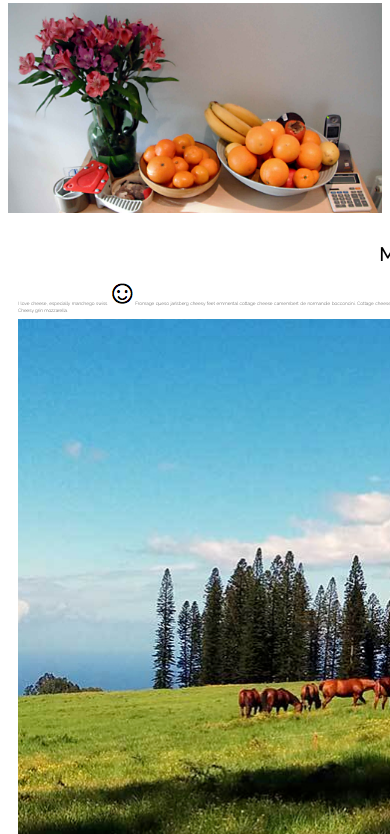
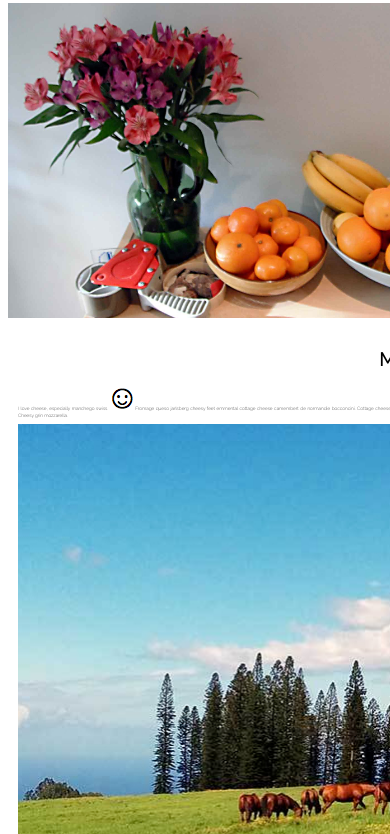
Before and after one commit to leinefran/udacity, a website: page responsive-images/responsive-blog-project/index.html in a window 390 px wide. Shown: the part 66-900 px from the top of the page. Drawn offline with Linux system fonts and the light colour scheme; files whose address does not match are found by name.

Commit message:
Added: media queries.

```diff
--- a/responsive-images/responsive-blog-project/css/main.css
+++ b/responsive-images/responsive-blog-project/css/main.css
@@ -53,3 +53,14 @@ img {
 .flourish {
     width: 100%;
 }
+
+@media only screen and (max-width: 600px) {
+    body {
+        width: 35em;
+    }
+
+@media only screen and (max-width: 300px) {
+    body {
+        width: 18em;
+    }
+}
```
